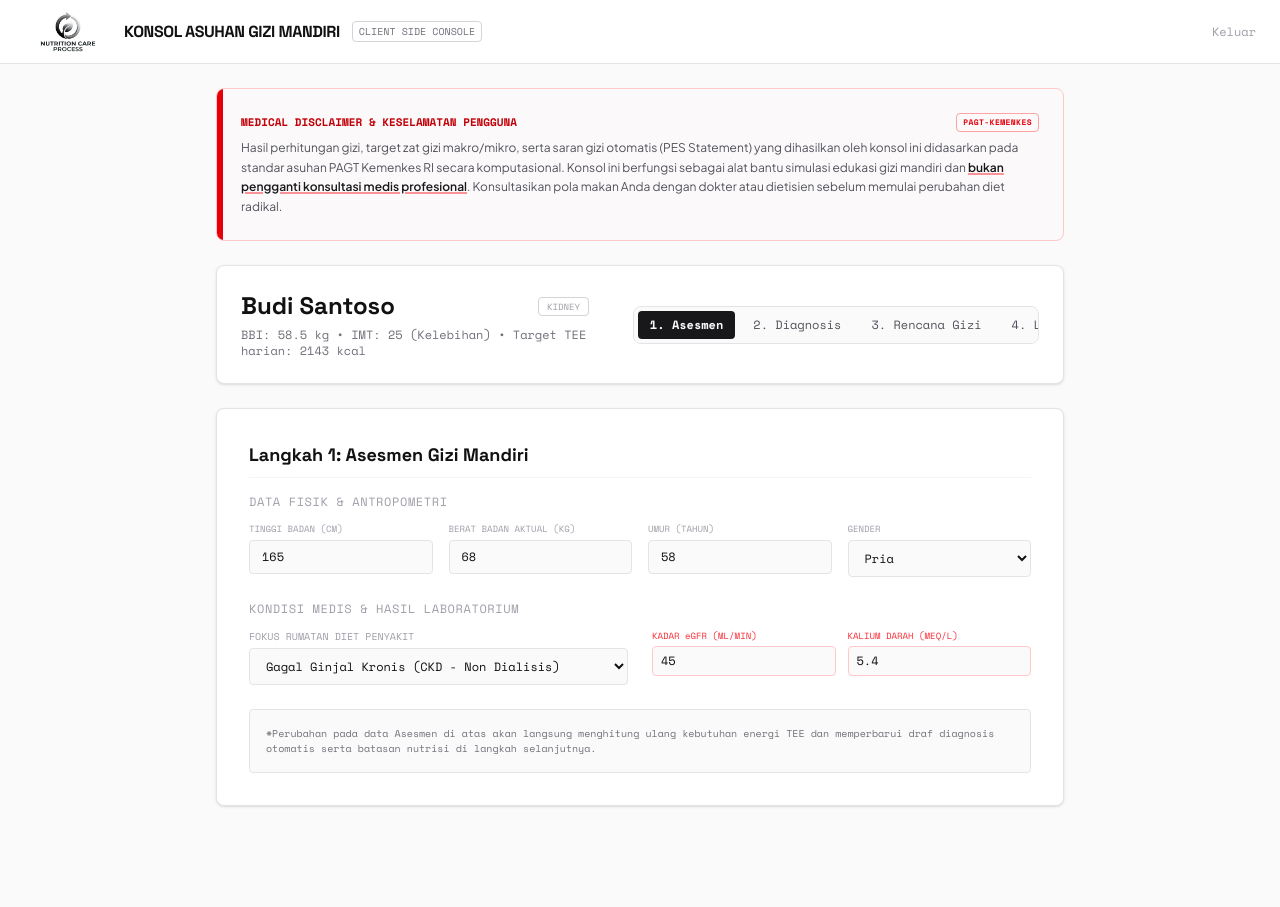
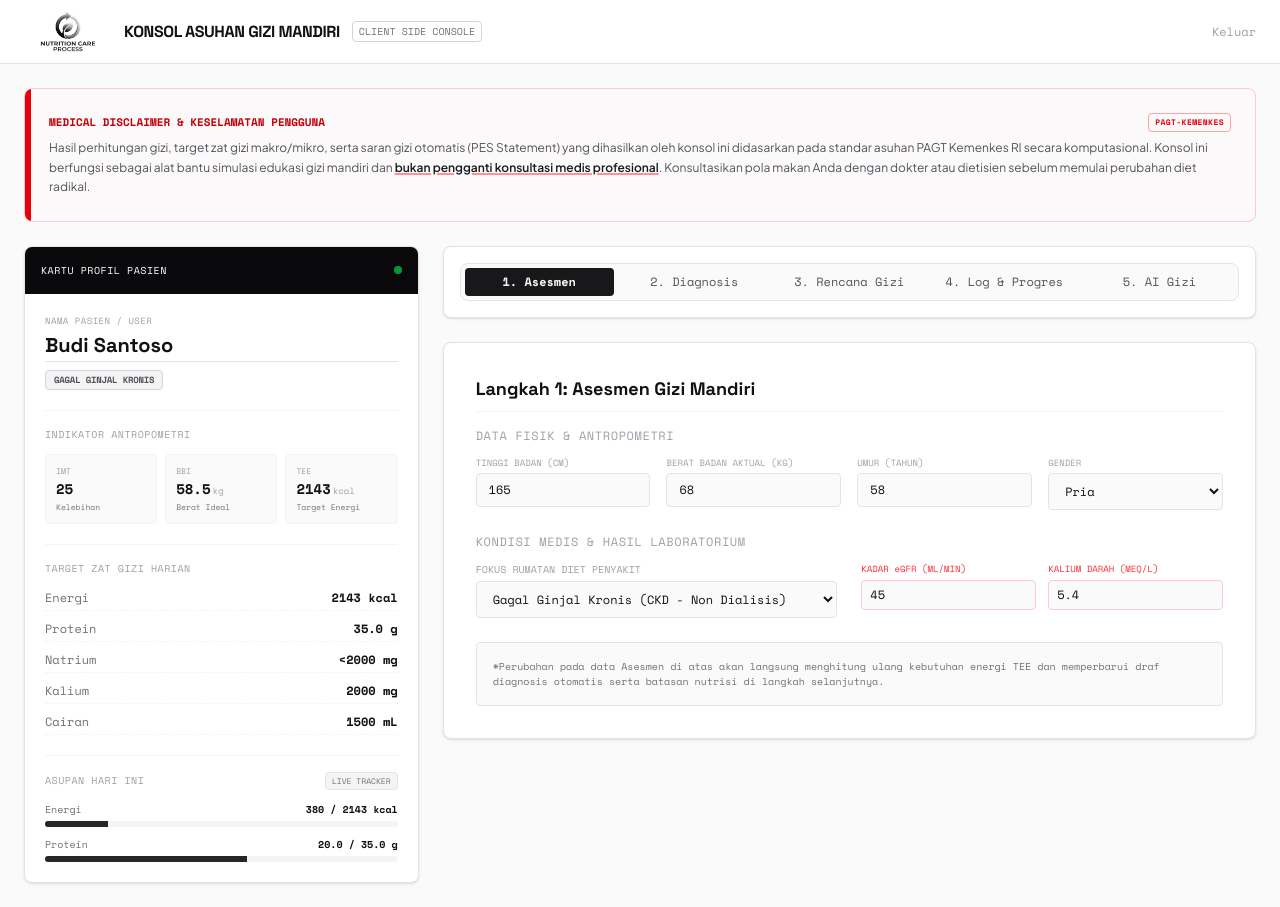
Before and after one commit to nexiusrl/nutrition-care-process, a Next.js app: page /dashboard in a window 1280 px wide. Before the commit the page ends 830 px from the top, so only its background shows below. Built offline with nearby package versions, Linux system fonts and the light colour scheme.

Commit message:
feat: redesign dashboard page UI

```diff
--- a/src/app/dashboard/page.tsx
+++ b/src/app/dashboard/page.tsx
@@ -226,7 +226,7 @@ function SelfCareDashboardContent() {
       </header>
 
       {/* Main Container */}
-      <main className="max-w-4xl w-full mx-auto p-4 md:p-6 space-y-6">
+      <main className="max-w-7xl w-full mx-auto p-4 md:p-6 space-y-6">
         <div className="relative border border-red-200 bg-red-50/20 dark:border-red-950/20 dark:bg-red-950/5 p-6 font-mono text-[11px] leading-relaxed rounded-lg overflow-hidden">
           <div className="absolute top-0 left-0 bottom-0 w-1.5 bg-red-600 dark:bg-red-500"></div>
           <div className="flex gap-4 items-start">
@@ -253,51 +253,224 @@ function SelfCareDashboardContent() {
           </div>
         </div>
 
-        {/* User Profile Configurator Header */}
-        <div className="bg-white dark:bg-zinc-950 border border-zinc-200 dark:border-zinc-800 p-6 rounded-lg shadow-sm flex flex-col md:flex-row justify-between items-start md:items-center gap-4">
+        <div className="grid grid-cols-1 lg:grid-cols-12 gap-6 items-start">
+          {/* Left Column: Persistent Clinical Profile Sidebar */}
+          <aside className="lg:col-span-4 lg:sticky lg:top-6 space-y-6">
+            <div className="bg-white dark:bg-zinc-950 border border-zinc-200 dark:border-zinc-800 rounded-lg shadow-sm overflow-hidden">
+              {/* Medical Header Style */}
+              <div className="bg-zinc-950 dark:bg-zinc-900 text-white p-4 font-mono text-[10px] uppercase tracking-wider flex justify-between items-center">
+                <span>KARTU PROFIL PASIEN</span>
+                <span className="h-2 w-2 rounded-full bg-green-500 animate-pulse"></span>
+              </div>
+              <div className="p-5 space-y-5">
+                {/* Name & Focus Diet */}
                 <div>
-            <div className="flex items-center gap-3 mb-1">
+                  <label className="text-[9px] font-mono block text-zinc-400 mb-0.5 uppercase tracking-wider">
+                    Nama Pasien / User
+                  </label>
                   <input
                     type="text"
                     value={name}
                     onChange={(e) => setName(e.target.value)}
-                className="font-display text-2xl font-bold bg-transparent border-b border-transparent hover:border-zinc-300 focus:border-zinc-950 focus:outline-none dark:focus:border-white"
+                    className="w-full font-display text-xl font-bold bg-transparent border-b border-zinc-200 dark:border-zinc-800 hover:border-zinc-300 focus:border-zinc-950 focus:outline-none dark:focus:border-white py-0.5 transition-colors"
                   />
-              <span className="text-[9px] font-mono border border-zinc-300 dark:border-zinc-700 px-2 py-0.5 text-zinc-400 rounded uppercase">
-                {diseaseType === "none" ? "UMUM" : diseaseType}
+                  <div className="mt-2 flex items-center gap-1.5">
+                    <span className="text-[9px] font-mono bg-zinc-100 dark:bg-zinc-900 border border-zinc-300 dark:border-zinc-700 px-2 py-0.5 text-zinc-600 dark:text-zinc-400 rounded uppercase font-bold tracking-tight">
+                      {diseaseType === "none"
+                        ? "Sehat Mandiri"
+                        : diseaseType === "kidney"
+                          ? "Gagal Ginjal Kronis"
+                          : diseaseType === "hypertension"
+                            ? "Hipertensi"
+                            : diseaseType === "gout"
+                              ? "Asam Urat"
+                              : diseaseType}
                     </span>
                   </div>
-            <p className="text-xs text-zinc-500 font-mono">
-              BBI: {bbi.toFixed(1)} kg • IMT: {bmi} ({bmiCategory.split(" ")[0]}
-              ) • Target TEE harian: {tee} kcal
-            </p>
                 </div>
 
+                {/* Vital Anthropometrics & Calculations */}
+                <div className="border-t border-zinc-100 dark:border-zinc-900 pt-4 space-y-3">
+                  <h4 className="text-[10px] font-mono text-zinc-400 uppercase tracking-wider">
+                    Indikator Antropometri
+                  </h4>
+                  <div className="grid grid-cols-3 gap-2">
+                    <div className="p-2.5 bg-zinc-50 dark:bg-zinc-900/50 border border-zinc-100 dark:border-zinc-900 rounded">
+                      <div className="text-[8px] font-mono text-zinc-400">IMT</div>
+                      <div className="text-sm font-mono font-bold mt-0.5">
+                        {bmi}
+                      </div>
+                      <div className="text-[8px] font-mono mt-0.5 text-zinc-500 overflow-hidden text-ellipsis whitespace-nowrap">
+                        {bmiCategory.split(" ")[0]}
+                      </div>
+                    </div>
+                    <div className="p-2.5 bg-zinc-50 dark:bg-zinc-900/50 border border-zinc-100 dark:border-zinc-900 rounded">
+                      <div className="text-[8px] font-mono text-zinc-400">BBI</div>
+                      <div className="text-sm font-mono font-bold mt-0.5">
+                        {bbi.toFixed(1)}
+                        <span className="text-[9px] font-normal text-zinc-400 ml-0.5">kg</span>
+                      </div>
+                      <div className="text-[8px] font-mono mt-0.5 text-zinc-500">
+                        Berat Ideal
+                      </div>
+                    </div>
+                    <div className="p-2.5 bg-zinc-50 dark:bg-zinc-900/50 border border-zinc-100 dark:border-zinc-900 rounded">
+                      <div className="text-[8px] font-mono text-zinc-400">TEE</div>
+                      <div className="text-sm font-mono font-bold mt-0.5">
+                        {tee}
+                        <span className="text-[9px] font-normal text-zinc-400 ml-0.5">kcal</span>
+                      </div>
+                      <div className="text-[8px] font-mono mt-0.5 text-zinc-500">
+                        Target Energi
+                      </div>
+                    </div>
+                  </div>
+                </div>
+
+                {/* Dynamic Clinical Targets */}
+                <div className="border-t border-zinc-100 dark:border-zinc-900 pt-4 space-y-2.5">
+                  <h4 className="text-[10px] font-mono text-zinc-400 uppercase tracking-wider">
+                    Target Zat Gizi Harian
+                  </h4>
+                  <div className="space-y-1.5 font-mono text-xs">
+                    <div className="flex justify-between py-1 border-b border-dashed border-zinc-100 dark:border-zinc-900">
+                      <span className="text-zinc-500">Energi</span>
+                      <span className="font-bold">{tee} kcal</span>
+                    </div>
+                    <div className="flex justify-between py-1 border-b border-dashed border-zinc-100 dark:border-zinc-900">
+                      <span className="text-zinc-500">Protein</span>
+                      <span className="font-bold">{finalRecs.protein.toFixed(1)} g</span>
+                    </div>
+                    <div className="flex justify-between py-1 border-b border-dashed border-zinc-100 dark:border-zinc-900">
+                      <span className="text-zinc-500">Natrium</span>
+                      <span className="font-bold">&lt;{finalRecs.sodium} mg</span>
+                    </div>
+                    {diseaseType === "kidney" && (
+                      <div className="flex justify-between py-1 border-b border-dashed border-zinc-100 dark:border-zinc-900">
+                        <span className="text-zinc-500">Kalium</span>
+                        <span className="font-bold">
+                          {finalRecs.potassium !== null ? `${finalRecs.potassium} mg` : "-"}
+                        </span>
+                      </div>
+                    )}
+                    <div className="flex justify-between py-1 border-b border-dashed border-zinc-100 dark:border-zinc-900">
+                      <span className="text-zinc-500">Cairan</span>
+                      <span className="font-bold">
+                        {finalRecs.fluid !== null ? `${finalRecs.fluid} mL` : "Kebutuhan normal"}
+                      </span>
+                    </div>
+                  </div>
+                </div>
+
+                {/* Real-time Nutrition Tracker Card */}
+                <div className="border-t border-zinc-100 dark:border-zinc-900 pt-4 space-y-3">
+                  <div className="flex justify-between items-center">
+                    <h4 className="text-[10px] font-mono text-zinc-400 uppercase tracking-wider">
+                      Asupan Hari Ini
+                    </h4>
+                    <span className="text-[8px] font-mono px-1.5 py-0.5 rounded bg-zinc-100 dark:bg-zinc-900 border border-zinc-200 dark:border-zinc-800 text-zinc-500">
+                      LIVE TRACKER
+                    </span>
+                  </div>
+                  <div className="space-y-2.5">
+                    {/* Calories Progress */}
+                    <div>
+                      <div className="flex justify-between text-[10px] font-mono mb-1">
+                        <span className="text-zinc-500">Energi</span>
+                        <span className="font-bold">
+                          {totalCalories} / {tee} kcal
+                        </span>
+                      </div>
+                      <div className="h-1.5 bg-zinc-100 dark:bg-zinc-900 rounded-full overflow-hidden">
+                        <div
+                          className={`h-full ${totalCalories > tee ? "bg-red-500 animate-pulse" : "bg-zinc-800 dark:bg-zinc-200"}`}
+                          style={{
+                            width: `${Math.min((totalCalories / tee) * 100, 100)}%`,
+                          }}
+                        ></div>
+                      </div>
+                    </div>
+                    {/* Protein Progress */}
+                    <div>
+                      <div className="flex justify-between text-[10px] font-mono mb-1">
+                        <span className="text-zinc-500">Protein</span>
+                        <span className="font-bold">
+                          {totalProtein.toFixed(1)} / {finalRecs.protein.toFixed(1)} g
+                        </span>
+                      </div>
+                      <div className="h-1.5 bg-zinc-100 dark:bg-zinc-900 rounded-full overflow-hidden">
+                        <div
+                          className={`h-full ${
+                            diseaseType === "kidney" && totalProtein > finalRecs.protein
+                              ? "bg-red-500 animate-pulse"
+                              : "bg-zinc-800 dark:bg-zinc-200"
+                          }`}
+                          style={{
+                            width: `${Math.min((totalProtein / finalRecs.protein) * 100, 100)}%`,
+                          }}
+                        ></div>
+                      </div>
+                    </div>
+                  </div>
+                </div>
+              </div>
+            </div>
+          </aside>
+
+          {/* Right Column: Navigation and Step Content */}
+          <div className="lg:col-span-8 space-y-6">
             {/* Stepper Navigation */}
-          <div className="flex items-center gap-1.5 border border-zinc-200 dark:border-zinc-800 p-1 bg-zinc-50 dark:bg-zinc-900 rounded-lg overflow-x-auto max-w-full">
+            <div className="bg-white dark:bg-zinc-950 border border-zinc-200 dark:border-zinc-800 p-4 rounded-lg shadow-sm">
+              <div className="flex flex-wrap items-center gap-1.5 border border-zinc-200 dark:border-zinc-800 p-1 bg-zinc-50 dark:bg-zinc-900 rounded-lg w-full">
                 <button
                   onClick={() => setActiveTab("assessment")}
-              className={`px-3 py-1.5 text-xs font-mono rounded whitespace-nowrap ${activeTab === "assessment" ? "bg-primary text-primary-foreground font-bold" : "text-zinc-600"}`}
+                  className={`flex-1 min-w-[100px] px-3 py-1.5 text-xs font-mono rounded transition-colors text-center ${
+                    activeTab === "assessment"
+                      ? "bg-primary text-primary-foreground font-bold"
+                      : "text-zinc-600 hover:bg-zinc-100 dark:hover:bg-zinc-900"
+                  }`}
                 >
                   1. Asesmen
                 </button>
                 <button
                   onClick={() => setActiveTab("diagnosis")}
-              className={`px-3 py-1.5 text-xs font-mono rounded whitespace-nowrap ${activeTab === "diagnosis" ? "bg-primary text-primary-foreground font-bold" : "text-zinc-600"}`}
+                  className={`flex-1 min-w-[100px] px-3 py-1.5 text-xs font-mono rounded transition-colors text-center ${
+                    activeTab === "diagnosis"
+                      ? "bg-primary text-primary-foreground font-bold"
+                      : "text-zinc-600 hover:bg-zinc-100 dark:hover:bg-zinc-900"
+                  }`}
                 >
                   2. Diagnosis
                 </button>
                 <button
                   onClick={() => setActiveTab("intervention")}
-              className={`px-3 py-1.5 text-xs font-mono rounded whitespace-nowrap ${activeTab === "intervention" ? "bg-primary text-primary-foreground font-bold" : "text-zinc-600"}`}
+                  className={`flex-1 min-w-[100px] px-3 py-1.5 text-xs font-mono rounded transition-colors text-center ${
+                    activeTab === "intervention"
+                      ? "bg-primary text-primary-foreground font-bold"
+                      : "text-zinc-600 hover:bg-zinc-100 dark:hover:bg-zinc-900"
+                  }`}
                 >
                   3. Rencana Gizi
                 </button>
                 <button
                   onClick={() => setActiveTab("monitoring")}
-              className={`px-3 py-1.5 text-xs font-mono rounded whitespace-nowrap ${activeTab === "monitoring" ? "bg-primary text-primary-foreground font-bold" : "text-zinc-600"}`}
+                  className={`flex-1 min-w-[100px] px-3 py-1.5 text-xs font-mono rounded transition-colors text-center ${
+                    activeTab === "monitoring"
+                      ? "bg-primary text-primary-foreground font-bold"
+                      : "text-zinc-600 hover:bg-zinc-100 dark:hover:bg-zinc-900"
+                  }`}
                 >
                   4. Log &amp; Progres
+                </button>
+                <button
+                  onClick={() => setActiveTab("ai-assistant")}
+                  className={`flex-1 min-w-[100px] px-3 py-1.5 text-xs font-mono rounded transition-colors text-center ${
+                    activeTab === "ai-assistant"
+                      ? "bg-primary text-primary-foreground font-bold"
+                      : "text-zinc-600 hover:bg-zinc-100 dark:hover:bg-zinc-900"
+                  }`}
+                >
+                  5. AI Gizi
                 </button>
               </div>
             </div>
@@ -855,6 +1028,8 @@ function SelfCareDashboardContent() {
             </div>
           )}
         </div>
+      </div>
+    </div>
   </main>
 </div>
   );
--- a/src/app/globals.css
+++ b/src/app/globals.css
@@ -73,9 +73,13 @@
   --color-input: var(--input);
   --color-ring: var(--ring);
 
-  --font-sans: var(--font-plus-jakarta-sans), ui-sans-serif, system-ui, sans-serif;
-  --font-display: var(--font-space-grotesk), ui-sans-serif, system-ui, sans-serif;
-  --font-mono: var(--font-space-mono), ui-monospace, SFMono-Regular, Menlo, Monaco, Consolas, monospace;
+  --font-sans:
+    var(--font-plus-jakarta-sans), ui-sans-serif, system-ui, sans-serif;
+  --font-display:
+    var(--font-space-grotesk), ui-sans-serif, system-ui, sans-serif;
+  --font-mono:
+    var(--font-space-mono), ui-monospace, SFMono-Regular, Menlo, Monaco,
+    Consolas, monospace;
 }
 
 body {
@@ -83,3 +87,11 @@ body {
   color: var(--foreground);
   font-family: var(--font-sans);
 }
+
+@utility no-scrollbar {
+  -ms-overflow-style: none;
+  scrollbar-width: none;
+  &::-webkit-scrollbar {
+    display: none;
+  }
+}
```
Lines whose indentation alone changed are shown as unchanged.
